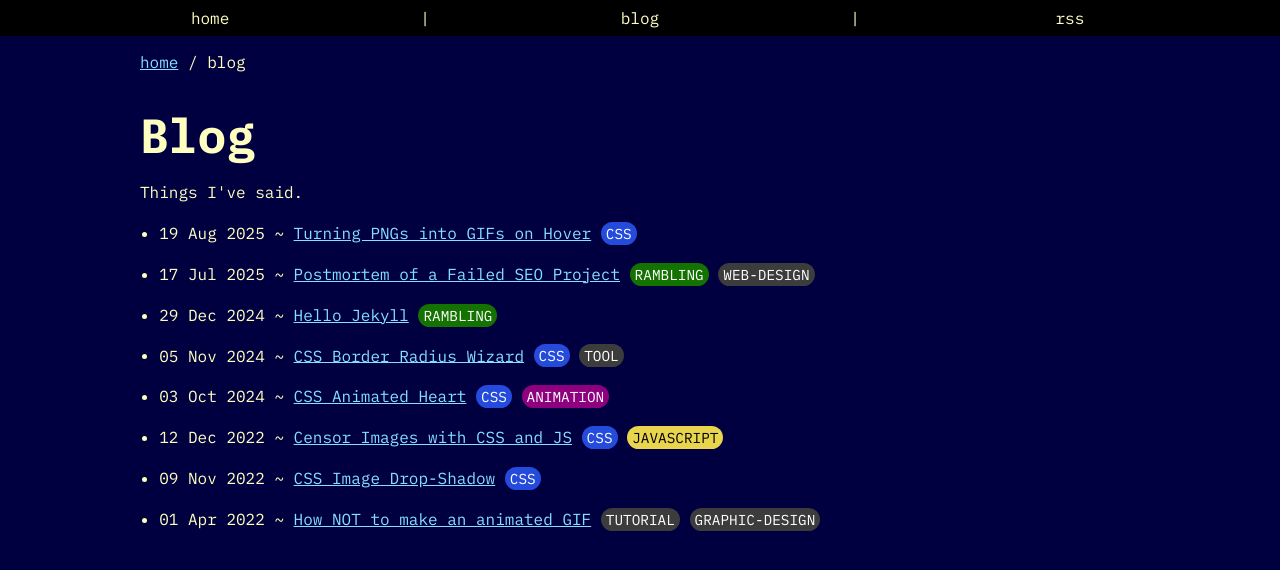
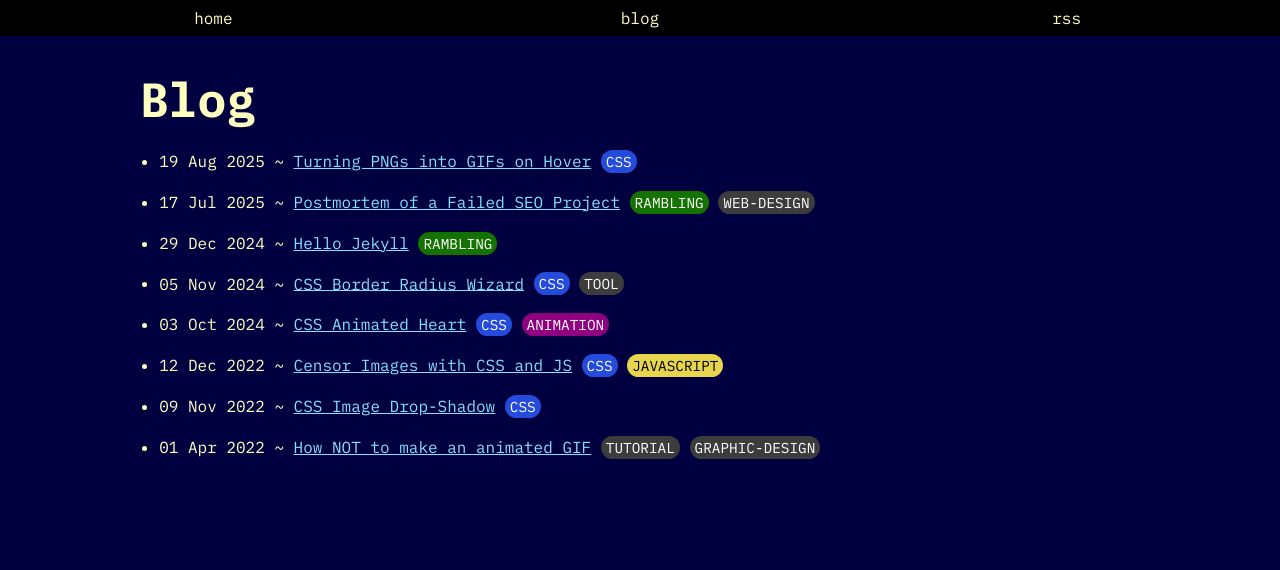
Before and after one commit to digi-battle/digi-battle.github.io, a Jekyll site: the page built from blog.html, in a window 1280 px wide. Shown: the top 570 px of the page. Built offline with Jekyll 4.4.1, drawn with Linux system fonts in a browser that asks for light colours.

Commit message:
Layout tweeks

```diff
--- a/_includes/navigation.html
+++ b/_includes/navigation.html
@@ -1,11 +1,7 @@
 <nav class="top-nav">
     {% for item in site.data.navigation %}
-    <a href="{{ item.link }}" class="nav-link">
-        <span class="">{{ item.name }}</span>
-    </a>
-
-    {% if item != site.data.navigation.last %}
-    <span class="nav-break">|</span>
-    {% endif %}
+        <a href="{{ item.link }}" class="nav-link">
+            <span class="">{{ item.name }}</span>
+        </a>
     {% endfor %}
 </nav>
--- a/_sass/base.scss
+++ b/_sass/base.scss
@@ -140,14 +140,6 @@ h3 {
     padding: 0 1rem 1rem 1rem;
 }
 
-@media(min-width: 1024px) {
-    .main-body {
-        padding: 0;
-    }
-}
-
-
-
 .blog-content {
     word-wrap: anywhere;
     max-width: 40rem;
--- a/blog.html
+++ b/blog.html
@@ -4,22 +4,12 @@ title: Blog
 permalink: /blog
 ---
 
-<section class="breadcrumbs">
-    <a href="/">home</a> /
-    blog
-</section>
-
 <h1>Blog</h1>
-<p>Things I've said.</p>
 
 <ul>
     {% assign sorted-posts = site.posts | sort: 'date' | reverse %}
     {% for item in sorted-posts %}
     <li>
-        <!--<h2><a href="{{ item.url }}">{{ item.title }}</a></h2>
-        <p>{{ item.date | date_to_string }}</p>-->
-        <!--{{ item.excerpt }}-->
-
         <p>
             {{ item.date | date_to_string }} ~ <a href="{{ item.url }}">{{ item.name }}</a>
             <span class="tag-list">
```
